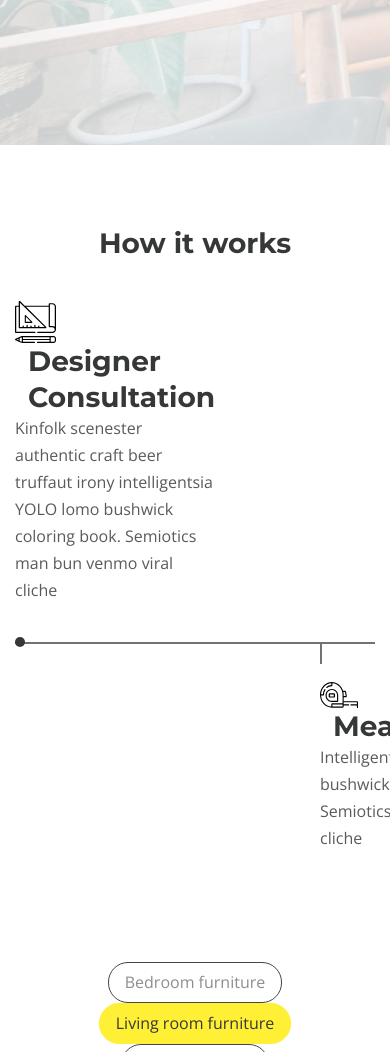
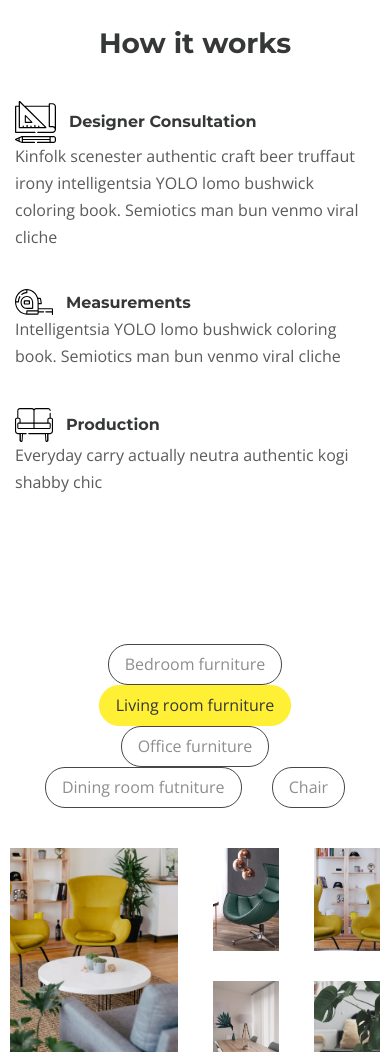
Before and after one commit to Defisto7/desire, a website: page dist/index.html in a window 390 px wide. Shown: the part 3078-4130 px from the top of the page. Drawn offline with nearby package versions, Linux system fonts and the light colour scheme; files that its build step writes are made by us from their sources.

Commit message:
master
adapted decor and work path

```diff
--- a/src/js/main.js
+++ b/src/js/main.js
@@ -10,6 +10,10 @@ $(function () {
   $('.header__btn-menu').on('click', function() {
     $('.menu').toggleClass('menu--open')
   });
+
+  if($(window).width() < 651){
+    $('.works-path__item--measuring').appendTo($('.works-path__items-box'));
+  }
 
   $('.top__slider').slick({
     dots: true,
--- a/src/sass/_media.scss
+++ b/src/sass/_media.scss
@@ -48,6 +48,14 @@
       width: 100%;
     }
   }
+  .works-path{
+    &__item{
+      width: 350px;
+    }
+    &__item--production{
+      margin-left: 50px;
+    }
+  }
 }
 @media (max-width: 768px){
   .header{
@@ -89,8 +97,16 @@
       margin-right: auto;
     }
   }
+  .decor{
+    padding: 70px 0 55px;
+  }
+  .works-path{
+    &__item--measuring{
+      margin-left: 100px;
+    }
+  }
 }
-@media (max-width: 768px){
+@media (max-width: 650px){
   .top{
     &__inner{
       padding-top: 30px;
@@ -103,6 +119,29 @@
     }
     &__slider-text{
       margin-bottom: 15px;
+    }
+  }
+  .works-path{
+    &__items-box::before,
+    &__item--production::after,
+    &__item--measuring::after{
+      display: none;
+    }
+    &__items-box{
+      border: none;
+      flex-wrap: wrap;
+    }
+    &__item--measuring{
+      margin-left: 0;
+      padding-top: 0;
+      padding-bottom: 38px;
+    }
+    &__item--production{
+      margin-left: 0;
+      order: 1;
+    }
+    &__item{
+      width: 100%;
     }
   }
 }
@@ -161,10 +200,16 @@
   .collection{
     grid-template-columns: repeat(1, 1fr);
   }
-  %title-font{
-    font-size: 28px;
-    line-height: 36px;
-  }
+    %title-font{
+      font-size: 28px;
+      line-height: 36px;
+    }
+    .works-path{
+      &__item-title{
+        font-size: 16px;
+        line-height: 27px;
+      }
+    }
 }
 
 @media (max-width: 375px){
```
Also changed, not shown: dist/css/style.min.css, dist/js/main.min.js.
